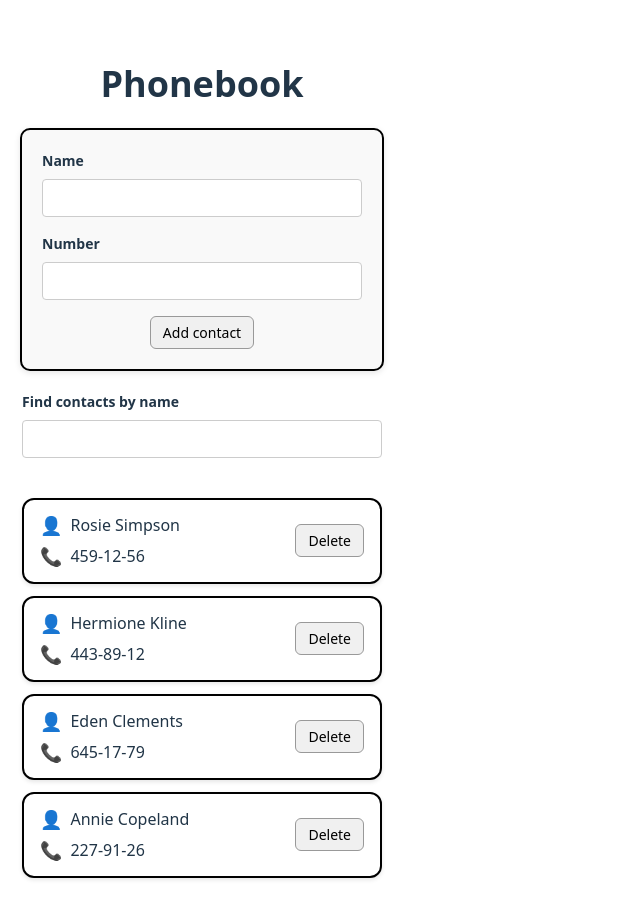
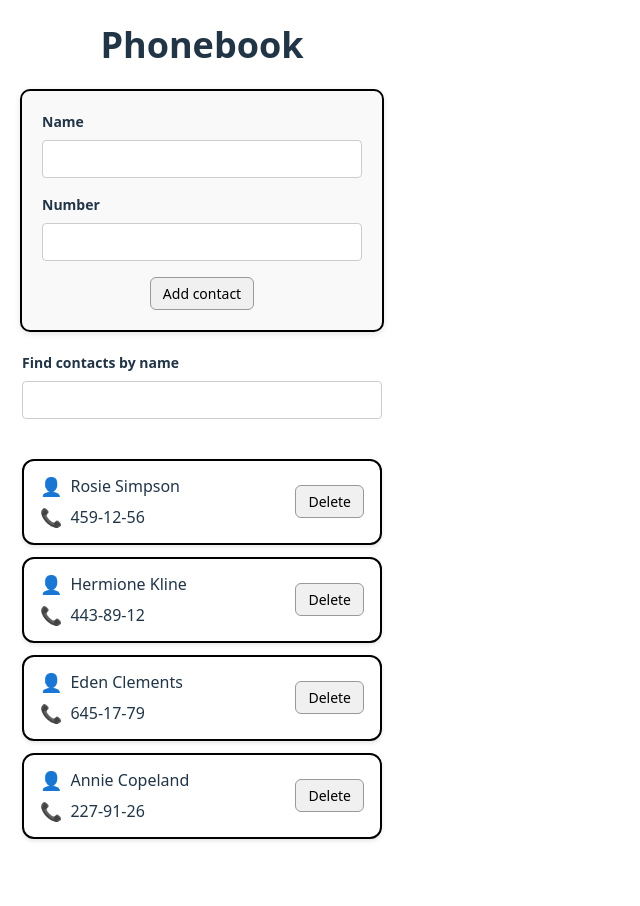
Before and after one commit to Serhii-Palamarchuk/goit-neo-react-hw-module3, a React (Vite) app: page / in a window 1280 px wide. Shown: the whole page, without its empty margins (0-640 px from the left). After the commit the page ends 867 px from the top, so only its background shows below. Built offline with nearby package versions, Linux system fonts and the light colour scheme.

Commit message:
Fix padding-top in container to improve layout consistency

```diff
--- a/src/App.css
+++ b/src/App.css
@@ -4,7 +4,7 @@
   align-items: center;
   justify-content: flex-start;
   min-height: 100vh;
-  padding-top: 40px;
+  padding-top: 1px;
   padding-left: 20px;
   padding-right: 20px;
   box-sizing: border-box;
```
